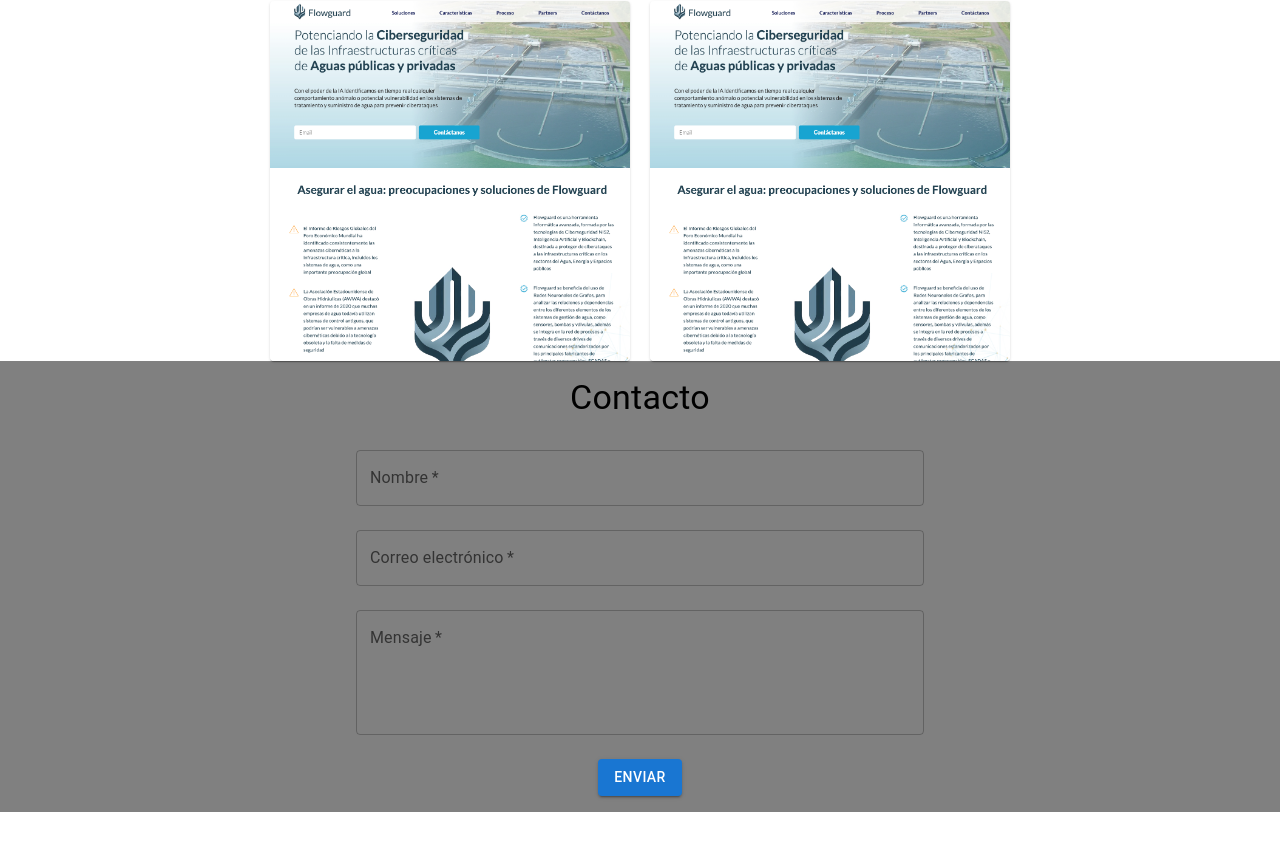
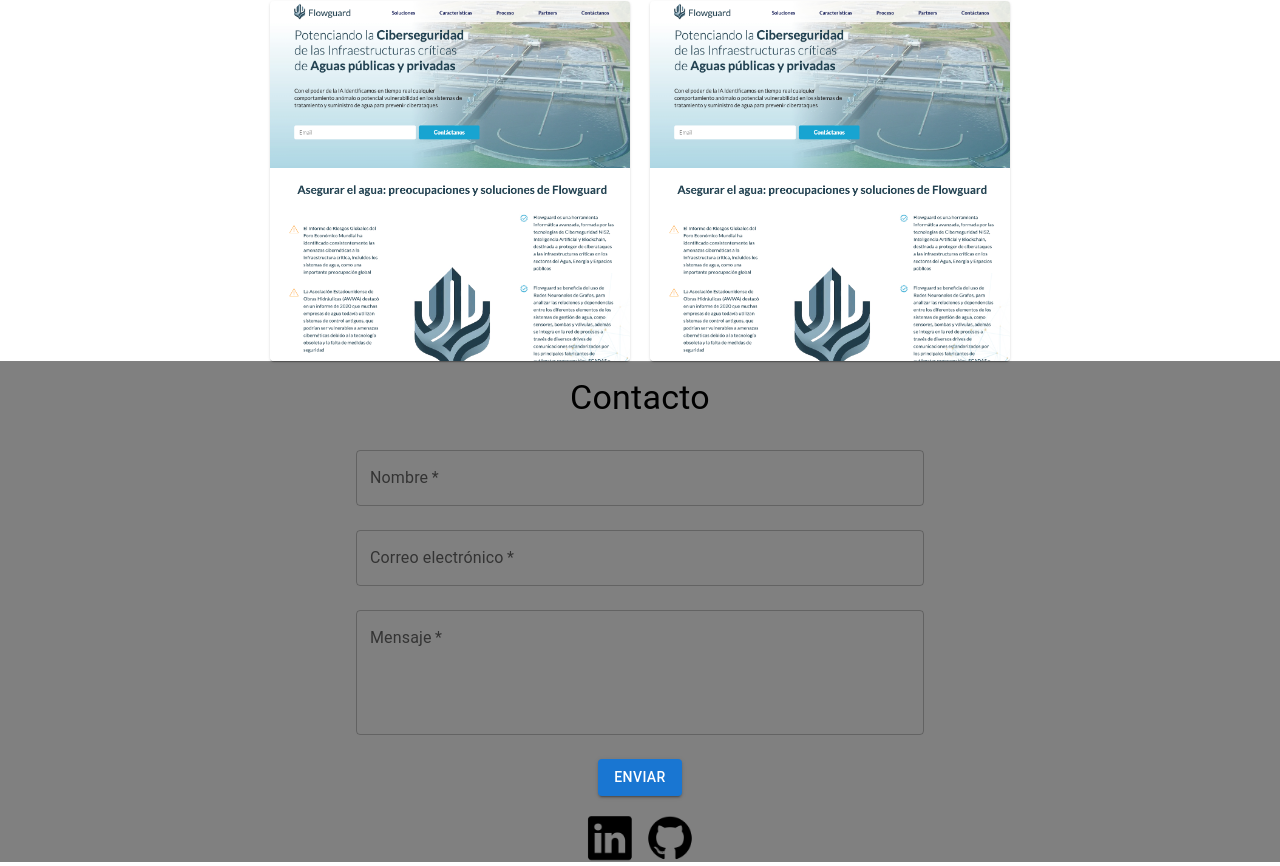
Before and after one commit to telcash/portfolio, a React (Create React App) app: page / in a window 1280 px wide. Shown: the part 836-1702 px from the top of the page. Before the commit the page ends 1648 px from the top, so only its background shows below. Built offline with nearby package versions, Linux system fonts and the light colour scheme.

Commit message:
Implementacion inicial de SocialMedia

```diff
--- a/src/assets/logos/index.js
+++ b/src/assets/logos/index.js
@@ -4,3 +4,5 @@ export { default as reactLogo } from './react.png';
 export { default as nestjsLogo } from './nestjs.png';
 export { default as nodeLogo } from './node.png';
 export { default as expressjsLogo } from './expressjs.png';
+export { default as githubLogo } from './github.png';
+export { default as linkedinLogo } from './linkedin.png';
--- a/src/components/containers/footer/Footer.jsx
+++ b/src/components/containers/footer/Footer.jsx
@@ -1,12 +1,13 @@
 import React from 'react';
 import './footer.css';
 
-import { Contact } from '../../ui';
+import { Contact, SocialMedia } from '../../ui';
 
 const Footer = () => {
     return (
         <div className="cs_footer">
             <Contact />
+            <SocialMedia />
         </div>
     )
 }
--- a/src/components/ui/index.js
+++ b/src/components/ui/index.js
@@ -2,3 +2,4 @@ export { default as CsAvatar } from './cs_avatar/CsAvatar';
 export { default as SkillBar } from './skill-bar/SkillBar';
 export { default as Project } from './project/Project';
 export { default as Contact } from './contact/Contact';
+export { default as SocialMedia } from './social_media/SocialMedia';
--- /dev/null
+++ b/src/components/ui/social_media/SocialMedia.jsx
@@ -0,0 +1,19 @@
+import React from "react";
+import './social-media.css';
+
+import { githubLogo, linkedinLogo } from '../../../assets/logos';
+
+const SocialMedia = () => {
+    return (
+        <div className="cs_socialMedia">
+            <div className="cs_socialMedia-logo">
+                <a href="/#"><img src={linkedinLogo} alt="Linkedin" /></a>
+            </div>
+            <div className="cs_socialMedia-logo">
+                <a href="/#"><img src={githubLogo} alt="Github" /></a>
+            </div>
+        </div>
+    );
+};
+
+export default SocialMedia;
--- /dev/null
+++ b/src/components/ui/social_media/social-media.css
@@ -0,0 +1,17 @@
+.cs_socialMedia {
+    display: flex;
+    flex-flow: row wrap;
+    justify-content: center;
+    align-items: center;
+    gap: 10px;
+}
+
+.cs_socialMedia-logo {
+    width: 50px;
+    height: 50px;
+}
+
+.cs_socialMedia-logo img {
+    width: 100%;
+    height: auto;
+}
```
Also changed, not shown: src/assets/logos/github.png (added), src/assets/logos/linkedin.png (added).
